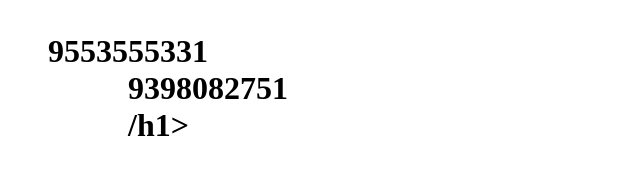
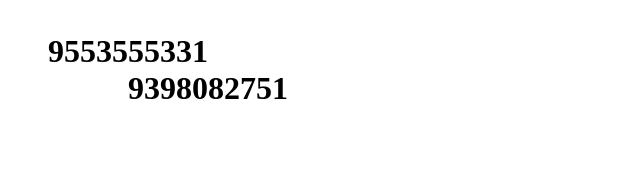
Before and after one commit to nawazahmedmansuri/my-web, a plain HTML site: page Index.html in a window 1280 px wide. Shown: the part 125-300 px from the top of the page, 0-640 px from the left. Drawn offline with Linux system fonts and the light colour scheme.

Commit message:
Update Index.html
silly mistake

```diff
--- a/Index.html
+++ b/Index.html
@@ -6,6 +6,6 @@ Class 5
 <a href="https://internationalschoolshaikpet.com/">School</a>
 <a herf="https://www.youtube.com/channel/UCKJG8-qzKD3LtCWjIS0TEdg">Youtuber</a>
 <h1>Contact <ol>9553555331<ol/>
-            <ol>9398082751<ol/></ol>/h1>
+            <ol>9398082751<ol/></ol></h1>
 </html>
 </body>
```
